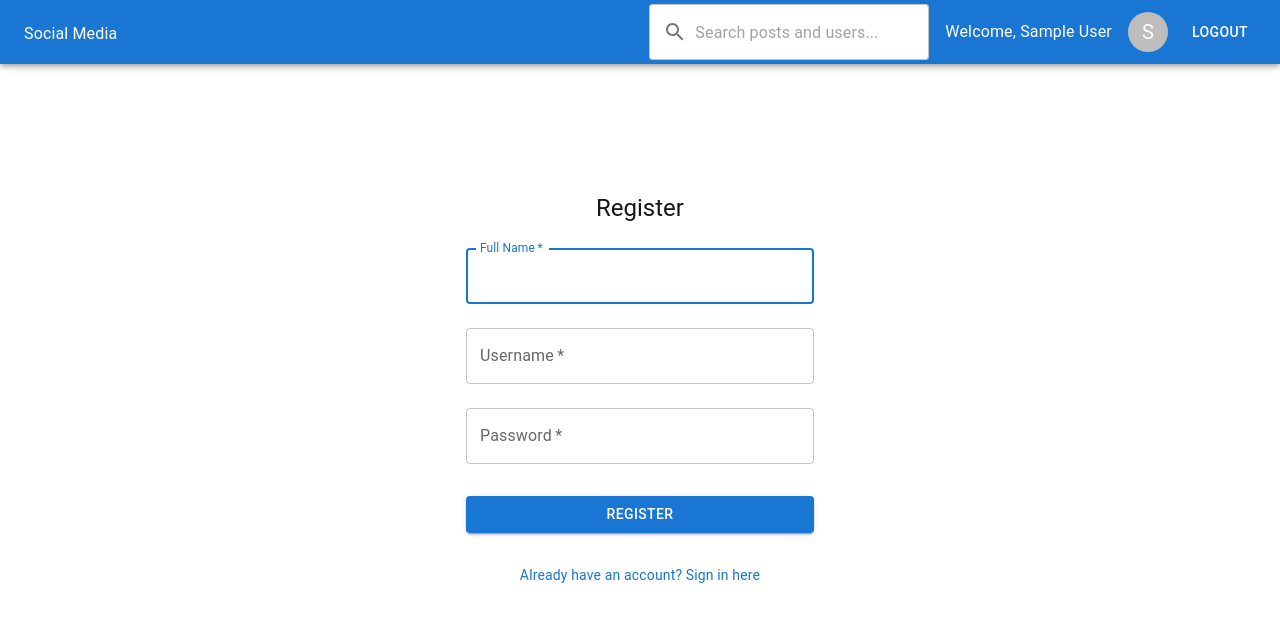
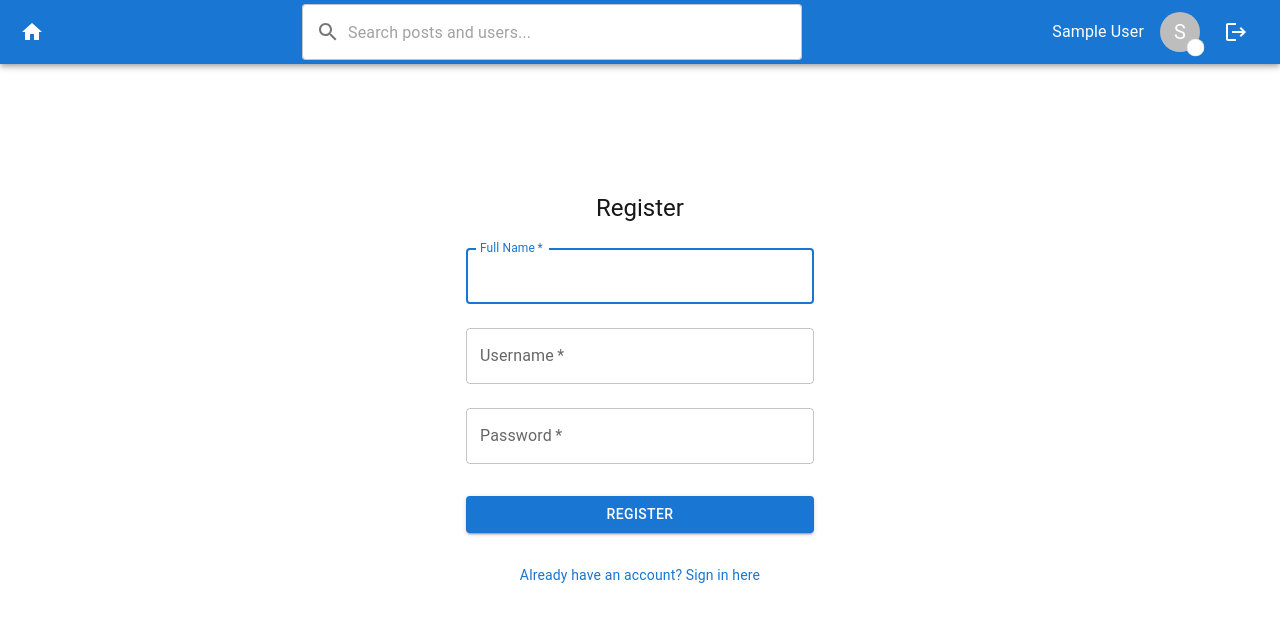
Before and after one commit to p1tap/final-project, a Next.js app: page /register in a window 1280 px wide. Shown: the top 622 px of the page. Built offline with nearby package versions, Linux system fonts and the light colour scheme; sample sign-in values are in the browser's storage.

Commit message:
+styled header +loading on profile page
I can sleep now gg

```diff
--- a/app/components/CommentSection.tsx
+++ b/app/components/CommentSection.tsx
@@ -1,6 +1,7 @@
 "use client";
 import React, { useState, useEffect, useCallback } from 'react';
 import { Box, Typography, TextField, Button, List, ListItem, ListItemText, IconButton, Avatar } from '@mui/material';
+import CircularProgress from '@mui/material/CircularProgress';
 import DeleteIcon from '@mui/icons-material/Delete';
 import EditIcon from '@mui/icons-material/Edit';
 import FavoriteIcon from '@mui/icons-material/Favorite';
@@ -33,6 +34,7 @@ const CommentSection: React.FC<CommentSectionProps> = ({ postId }) => {
   const [editingComment, setEditingComment] = useState<string | null>(null);
   const [editContent, setEditContent] = useState('');
   const { user } = useAuth();
+  const [isPosting, setIsPosting] = useState(false);
 
   // Wrap fetchComments in useCallback
   const fetchComments = useCallback(async () => {
@@ -78,6 +80,7 @@ const CommentSection: React.FC<CommentSectionProps> = ({ postId }) => {
       toast.error('You must be logged in to comment.');
       return;
     }
+    setIsPosting(true);
     try {
       const response = await fetch('/api/comments', {
         method: 'POST',
@@ -101,6 +104,8 @@ const CommentSection: React.FC<CommentSectionProps> = ({ postId }) => {
     } catch (error) {
       console.error('Failed to submit comment:', error);
       toast.error('An error occurred while posting the comment');
+    } finally {
+      setIsPosting(false);
     }
   };
 
@@ -265,8 +270,14 @@ const CommentSection: React.FC<CommentSectionProps> = ({ postId }) => {
             onChange={(e) => setNewComment(e.target.value)}
             margin="normal"
           />
-          <Button type="submit" variant="contained" color="primary">
-            Post Comment
+          <Button
+            type="submit"
+            variant="contained"
+            color="primary"
+            disabled={isPosting}
+            startIcon={isPosting ? <CircularProgress size={20} color="inherit" /> : null}
+          >
+            {isPosting ? 'Posting...' : 'Post Comment'}
           </Button>
         </Box>
       ) : (
--- a/app/components/EditProfileForm.tsx
+++ b/app/components/EditProfileForm.tsx
@@ -1,7 +1,7 @@
 "use client";
 
 import React, { useState, useRef } from 'react';
-import { Box, TextField, Button, Avatar } from '@mui/material';
+import { Box, TextField, Button, Avatar, CircularProgress } from '@mui/material';
 import { toast } from 'react-toastify';
 import { useAuth } from '../contexts/AuthContext';
 import EditIcon from '@mui/icons-material/Edit';
@@ -24,6 +24,7 @@ const EditProfileForm: React.FC<EditProfileFormProps> = ({ user, onUpdateSuccess
   const [profilePicture, setProfilePicture] = useState<File | null>(null);
   const [previewUrl, setPreviewUrl] = useState<string | null>(user.profilePicture || null);
   const fileInputRef = useRef<HTMLInputElement>(null);
+  const [isLoading, setIsLoading] = useState(false);
 
   const handleFileChange = (e: React.ChangeEvent<HTMLInputElement>) => {
     if (e.target.files && e.target.files[0]) {
@@ -35,6 +36,7 @@ const EditProfileForm: React.FC<EditProfileFormProps> = ({ user, onUpdateSuccess
 
   const handleSubmit = async (e: React.FormEvent) => {
     e.preventDefault();
+    setIsLoading(true);
     try {
       const formData = new FormData();
       formData.append('name', name);
@@ -63,6 +65,9 @@ const EditProfileForm: React.FC<EditProfileFormProps> = ({ user, onUpdateSuccess
     } catch (error) {
       console.error('Error updating profile:', error);
       toast.error('An error occurred while updating the profile');
+    }
+    finally {
+      setIsLoading(false);
     }
   };
 
@@ -146,8 +151,14 @@ const EditProfileForm: React.FC<EditProfileFormProps> = ({ user, onUpdateSuccess
         multiline
         rows={4}
       />
-      <Button type="submit" variant="contained" color="primary" sx={{ mt: 2 }}>
-        Update Profile
+      <Button
+        type="submit"
+        variant="contained"
+        color="primary"
+        sx={{ mt: 2 }}
+        disabled={isLoading}
+      >
+        {isLoading ? <CircularProgress size={24} /> : 'Update Profile'}
       </Button>
     </Box>
   );
--- a/app/components/Header.tsx
+++ b/app/components/Header.tsx
@@ -5,6 +5,11 @@ import SearchIcon from '@mui/icons-material/Search';
 import Link from 'next/link';
 import { useAuth } from '../contexts/AuthContext';
 import { useRouter } from 'next/navigation';
+import HomeIcon from '@mui/icons-material/Home';
+import IconButton from '@mui/material/IconButton';
+import LogoutIcon from '@mui/icons-material/Logout';
+import Tooltip from '@mui/material/Tooltip';
+import EditIcon from '@mui/icons-material/Edit';
 
 const Header = () => {
   const { user, logout } = useAuth();
@@ -28,29 +33,24 @@ const Header = () => {
 
   return (
     <AppBar position="static">
-      <Toolbar>
-        <Typography variant="h6" component="div" sx={{ flexGrow: 1 }}>
-          <Link href="/" passHref legacyBehavior>
-            <Typography
-              component="a"
-              sx={{
-                color: 'inherit',
-                textDecoration: 'none',
-                '&:hover': {
-                  textDecoration: 'underline',
-                },
-              }}
+      <Toolbar sx={{ display: 'flex', justifyContent: 'space-between' }}>
+        <IconButton
+          edge="start"
+          color="inherit"
+          aria-label="home"
+          component={Link}
+          href="/"
         >
-              Social Media
-            </Typography>
-          </Link>
-        </Typography>
+          <HomeIcon />
+        </IconButton>
+
+        <Box sx={{ flexGrow: 1, display: 'flex', justifyContent: 'center' }}>
           <TextField
             placeholder="Search posts and users..."
             value={searchQuery}
             onChange={(e) => setSearchQuery(e.target.value)}
             onKeyPress={handleSearch}
-          sx={{ mr: 2, backgroundColor: 'white', borderRadius: 1 }}
+            sx={{ width: '50%', backgroundColor: 'white', borderRadius: 1 }}
             InputProps={{
               startAdornment: (
                 <InputAdornment position="start">
@@ -59,16 +59,18 @@ const Header = () => {
               ),
             }}
           />
+        </Box>
+
         <Box sx={{ display: 'flex', alignItems: 'center' }}>
-          <Typography sx={{ mr: 2 }} component="span">Welcome, {user.name}</Typography>
+          <Typography sx={{ mr: 2 }} component="span">{user.name}</Typography>
           <Link href={`/profile/${user.id}`} passHref>
+            <Box sx={{ position: 'relative', mr: 2 }}>
               <Avatar
                 src={user.profilePicture || undefined}
                 sx={{
                   width: 40,
                   height: 40,
                   cursor: 'pointer',
-                mr: 2,
                   '&:hover': {
                     opacity: 0.8,
                   },
@@ -76,12 +78,34 @@ const Header = () => {
               >
                 {!user.profilePicture && user.name[0]}
               </Avatar>
+              <Box
+                sx={{
+                  position: 'absolute',
+                  bottom: 0,
+                  right: 0,
+                  backgroundColor: 'background.paper',
+                  borderRadius: '50%',
+                  padding: '2px',
+                  display: 'flex',
+                  alignItems: 'center',
+                  justifyContent: 'center',
+                  border: '1px solid',
+                  borderColor: 'divider',
+                  transform: 'translate(25%, 25%)',
+                }}
+              >
+                <EditIcon sx={{ fontSize: 12 }} />
+              </Box>
+            </Box>
           </Link>
-          <Button color="inherit" onClick={handleLogout}>Logout</Button>
+          <Tooltip title="Logout">
+            <IconButton color="inherit" onClick={handleLogout} aria-label="logout">
+              <LogoutIcon />
+            </IconButton>
+          </Tooltip>
         </Box>
       </Toolbar>
     </AppBar>
   );
 }
-
 export default Header;
--- a/app/components/NewPostForm.tsx
+++ b/app/components/NewPostForm.tsx
@@ -4,15 +4,19 @@ import { Box, TextField, Button, IconButton } from "@mui/material";
 import { useAuth } from '../contexts/AuthContext';
 import { toast } from "react-toastify";
 import ImageIcon from '@mui/icons-material/Image';
+import CircularProgress from '@mui/material/CircularProgress';
+
 
 export default function NewPostForm() {
   const [content, setContent] = useState("");
   const [image, setImage] = useState<File | null>(null);
   const { user } = useAuth();
   const fileInputRef = useRef<HTMLInputElement>(null);
+  const [isPosting, setIsPosting] = useState(false)
 
   const handleSubmit = async (e: React.FormEvent) => {
     e.preventDefault();
+    setIsPosting(true);
     try {
       const formData = new FormData();
       formData.append('content', content);
@@ -40,6 +44,8 @@ export default function NewPostForm() {
     } catch (error) {
       console.error("Error creating post:", error);
       toast.error('Error creating post');
+    } finally {
+      setIsPosting(false);
     }
   };
 
@@ -74,8 +80,10 @@ export default function NewPostForm() {
         <Button
           type="submit"
           variant="contained"
+          disabled={isPosting}
+          startIcon={isPosting ? <CircularProgress size={20} color="inherit" /> : null}
         >
-          Post
+          {isPosting ? 'Posting...' : 'Post'}
         </Button>
       </Box>
       {image && (
--- a/app/page.tsx
+++ b/app/page.tsx
@@ -74,7 +74,7 @@ export default function Home() {
       <Header />
       <Box sx={{ maxWidth: 600, margin: "0 auto", padding: 2 }}>
         <Typography variant="h4" component="h1" gutterBottom>
-          Social Media Feed
+          Home
         </Typography>
         <NewPostForm />
         {posts.map((post) => (
--- a/app/profile/[userid]/page.tsx
+++ b/app/profile/[userid]/page.tsx
@@ -7,6 +7,7 @@ import { useAuth } from '@/app/contexts/AuthContext';
 import PostCard from '@/app/components/PostCard';
 import EditProfileForm from '@/app/components/EditProfileForm';
 import { Post, User } from '@/app/types';
+import Header from '@/app/components/Header';
 
 interface EditProfileFormProps {
   user: {
@@ -101,6 +102,8 @@ export default function ProfilePage() {
   }
 
   return (
+    <>
+    <Header />
     <Container maxWidth="md">
       <Box sx={{ mt: 4 }}>
         <Box sx={{ display: 'flex', alignItems: 'center', mb: 4 }}>
@@ -167,5 +170,6 @@ export default function ProfilePage() {
         )}
       </Box>
     </Container>
+    </>
   );
 }
```
Lines whose indentation alone changed are shown as unchanged.
